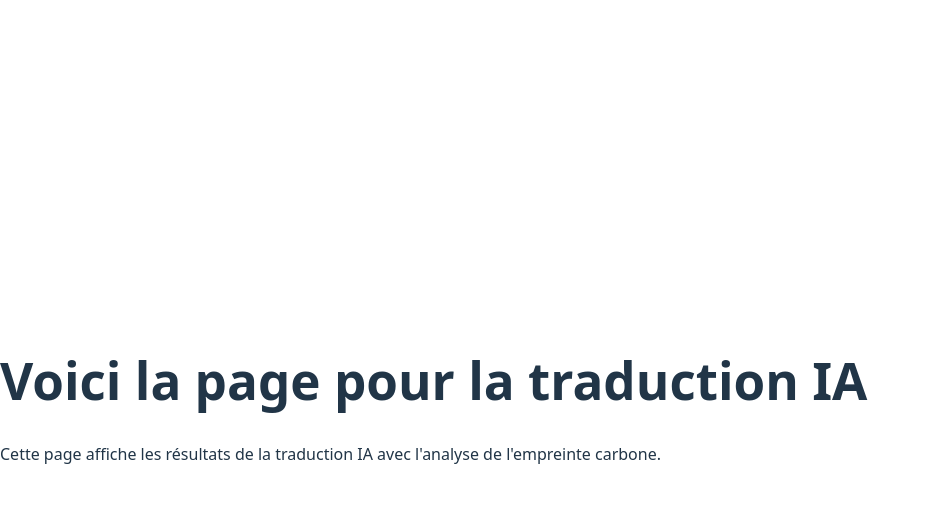
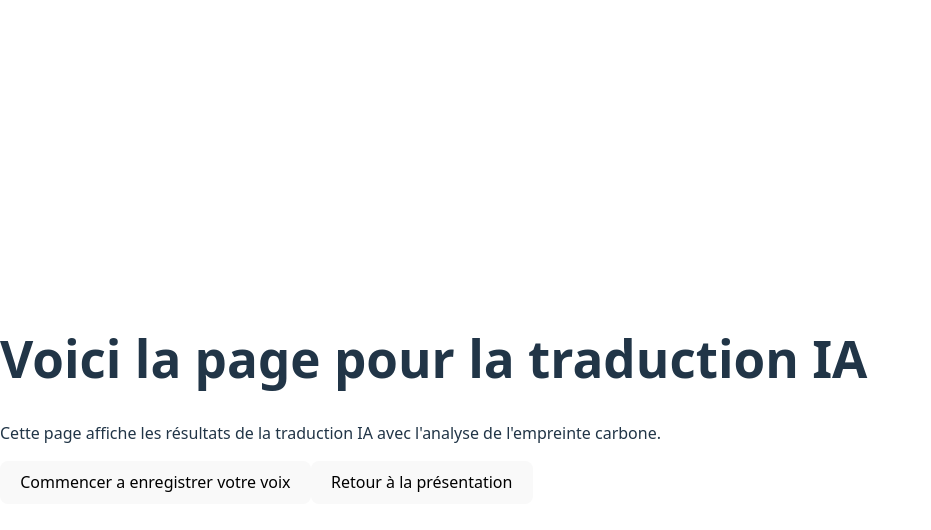
Before and after one commit to koffi2317/eco-voice-translator, a React (Vite) app in the folder eco-voice-translator/: page / in a window 1280 px wide. Both pictures are taken after a click on the button "Commencer la traduction". Shown: the top 530 px of the page, without its empty margins (0-931 px from the left). Built offline with nearby package versions, Linux system fonts and the light colour scheme.

Commit message:
ajout de deux autres boutons pour translation.tsx

```diff
--- a/eco-voice-translator/src/Translation.tsx
+++ b/eco-voice-translator/src/Translation.tsx
@@ -6,6 +6,9 @@ return <>
 <h1>Voici la page pour la traduction IA</h1>
 <p>Cette page affiche les résultats de la traduction IA avec l'analyse de l'empreinte carbone.</p>
 
+<button>Commencer a enregistrer votre voix</button>
+
+<button onClick={() => window.location.href = "/"}>Retour à la présentation</button>
 </>
 
 
```
